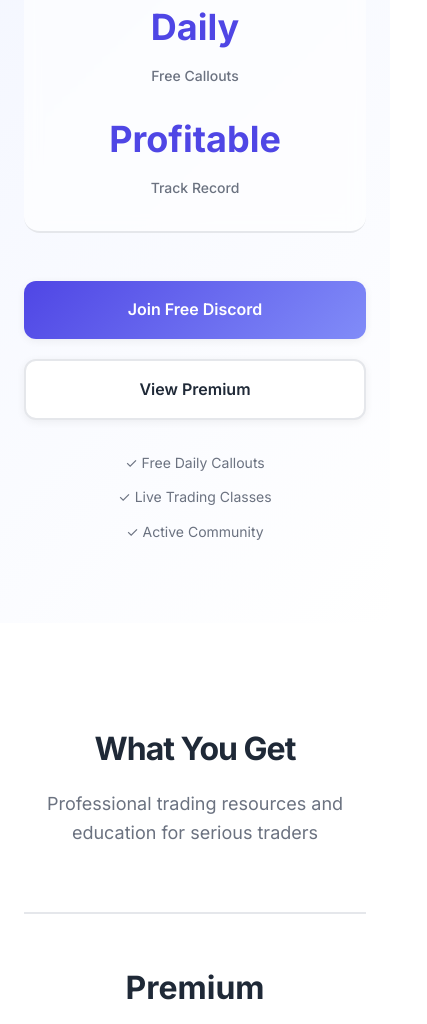
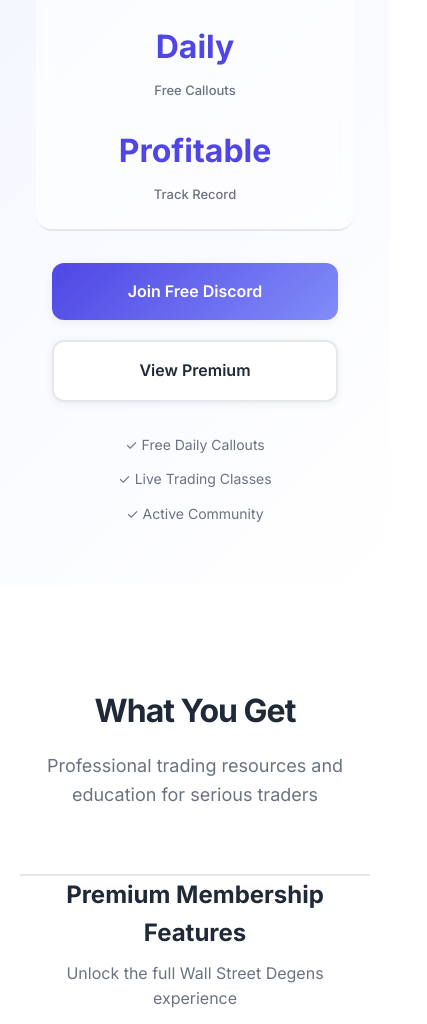
Before and after one commit to Aavash-L/wsd-website, a plain HTML site: page index.html in a window 390 px wide. Shown: the part 731-1755 px from the top of the page, 427 px wide, since content can reach past the window. Drawn offline with Linux system fonts and the light colour scheme.

Commit message:
Fixed mobile padding for iPhone

```diff
--- a/styles.css
+++ b/styles.css
@@ -877,10 +877,25 @@
     .hero-stats {
         flex-direction: column;
         gap: 24px;
+        padding: 24px 16px;
+        margin-bottom: 32px;
+    }
+
+    .stat {
+        padding: 0;
+    }
+
+    .stat-number {
+        font-size: 32px;
+    }
+
+    .stat-label {
+        font-size: 13px;
     }
 
     .cta-buttons {
         flex-direction: column;
+        padding: 0 16px;
     }
 
     .btn {
@@ -891,6 +906,7 @@
     .trust-indicators {
         flex-direction: column;
         gap: 12px;
+        padding: 0 16px;
     }
 
     .features-grid,
@@ -907,6 +923,7 @@
     .stats-banner {
         flex-direction: column;
         gap: 32px;
+        padding: 32px 24px;
     }
 
     .nav-links {
@@ -933,6 +950,37 @@
         flex-direction: column;
         gap: 32px;
     }
+
+    .container {
+        padding: 0 20px;
+    }
+
+    .hero {
+        padding: 120px 0 60px;
+    }
+
+    .hero-content {
+        padding: 0 16px;
+    }
+
+    .badge {
+        font-size: 12px;
+        padding: 8px 16px;
+    }
+
+    .trust-grid {
+        grid-template-columns: 1fr;
+        gap: 24px;
+        padding: 0 8px;
+    }
+
+    .tier-header h3 {
+        font-size: 24px;
+    }
+
+    .tier-header {
+        padding: 0 16px;
+    }
 }
 
 /* Smooth Scrolling */
```
